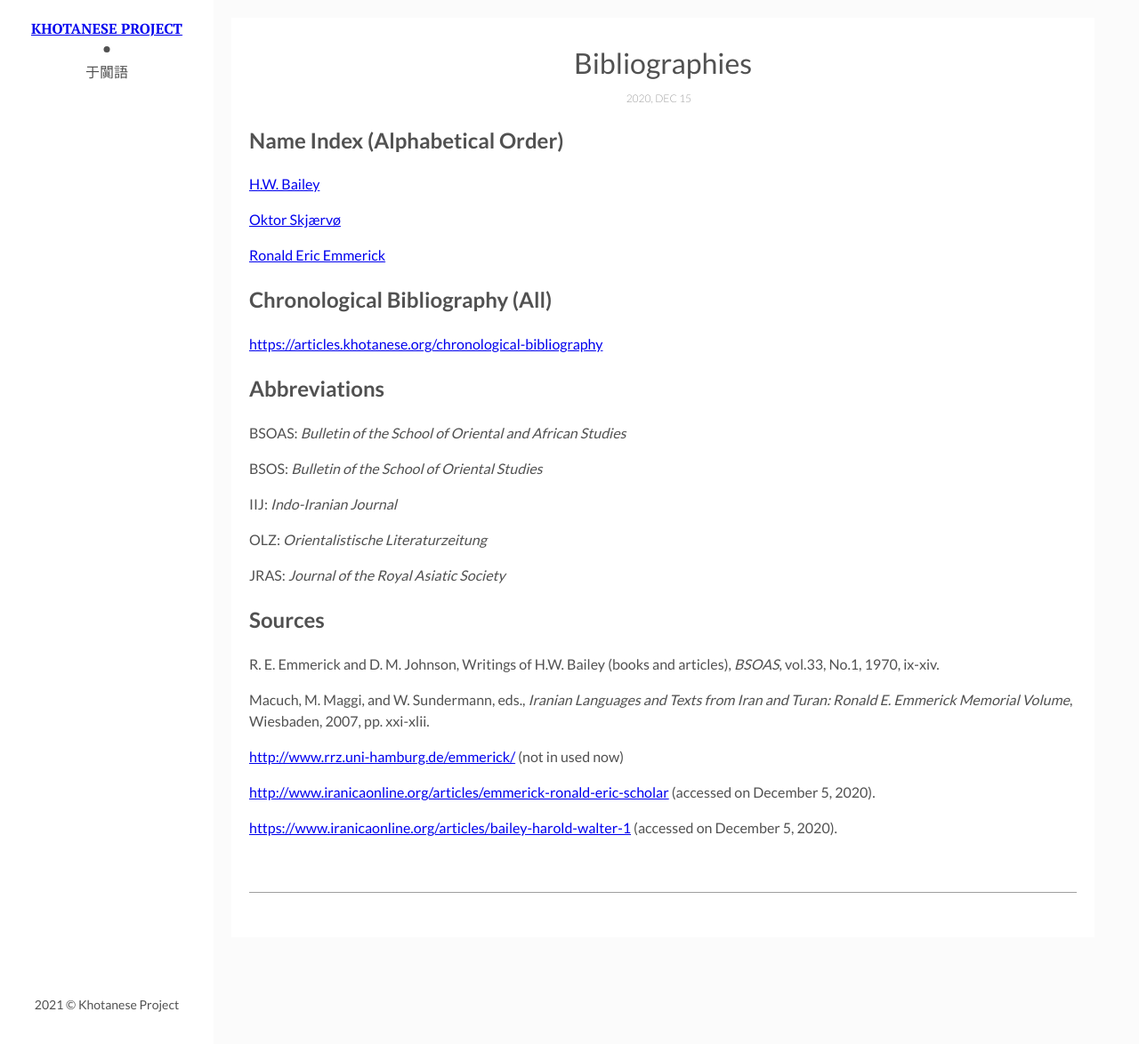
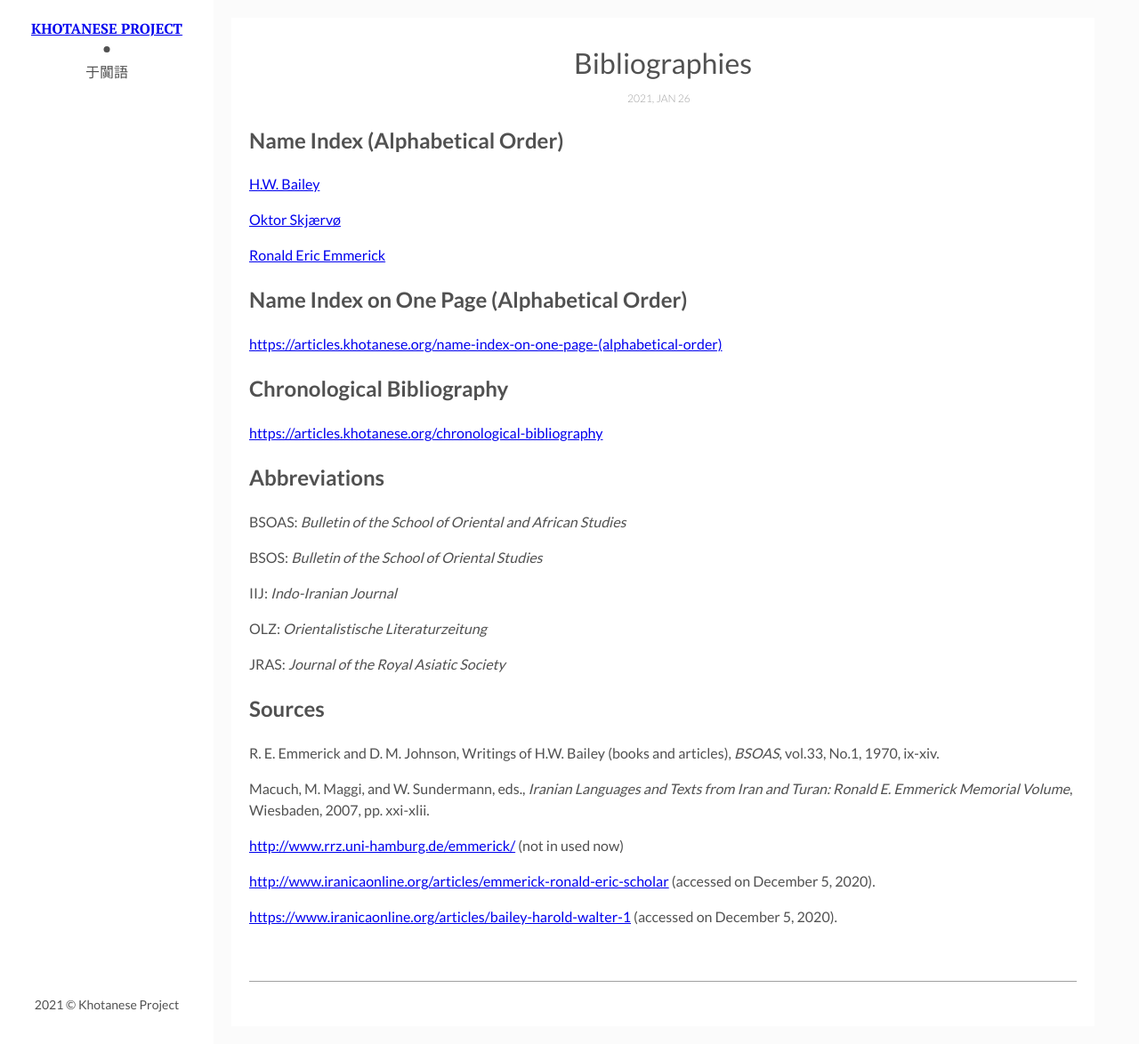
Before and after one commit to khotanese/khotanese.github.io, a Jekyll site: the page built from _posts/2021-1-27-bibliographies.markdown, in a window 1280 px wide and 1174 px high. Shown: the whole window at 89% size. Built offline with Jekyll 4.4.1, drawn with Linux system fonts in a browser that asks for light colours.

Commit message:
add Name Index on One Page

```diff
--- a/_posts/2020-12-15-bibliographies.markdown
+++ b/_posts/2021-1-27-bibliographies.markdown
@@ -1,7 +1,7 @@
 ---
 layout: post
 title: "Bibliographies"
-date: 2020-12-15 16:29:00 +0800
+date: 2021-1-27 1:44:00 +0800
 description: # Add post description (optional)
 img:  # Add image post (optional)
 ---
@@ -14,7 +14,11 @@ img:  # Add image post (optional)
 
 [Ronald Eric Emmerick](https://articles.khotanese.org/emmerick,-ronald-eric/)
 
-## Chronological Bibliography (All)
+## Name Index on One Page (Alphabetical Order)
+
+[https://articles.khotanese.org/name-index-on-one-page-(alphabetical-order)](https://articles.khotanese.org/name-index-on-one-page-(alphabetical-order)/)
+
+## Chronological Bibliography
 
 [https://articles.khotanese.org/chronological-bibliography](https://articles.khotanese.org/chronological-bibliography/)
 
```
